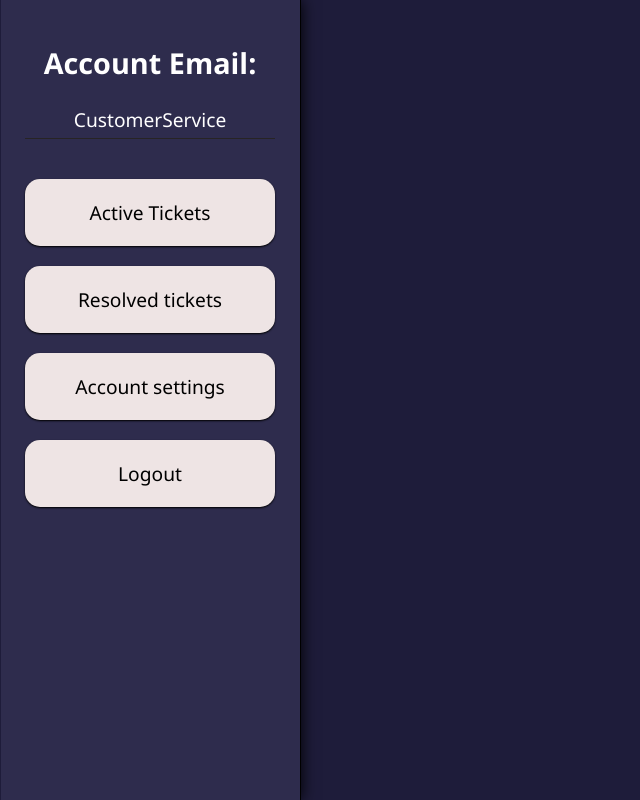
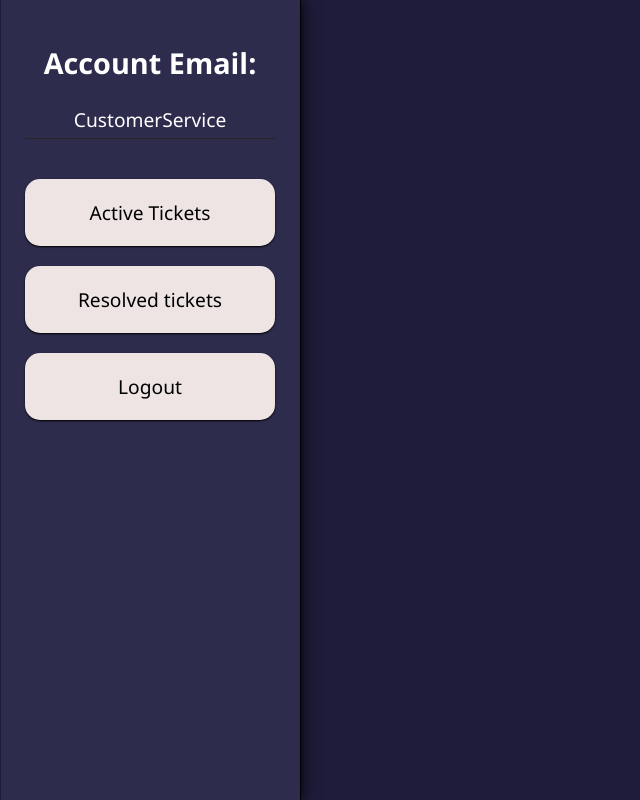
Before and after one commit to davezargar/CRM, a React (Vite) app in the folder client/: page /customer-service-panel in a window 1280 px wide. Shown: the whole page, without its empty margins (0-640 px from the left). Built offline with nearby package versions, Linux system fonts and the light colour scheme.

Commit message:
removed account settings from navbar

```diff
--- a/client/src/NavBar.jsx
+++ b/client/src/NavBar.jsx
@@ -17,10 +17,10 @@ const NavLinks = {
     CustomerService: [
         { name: "Active Tickets", path: "/customer-service-panel/tickets" },
         { name: "Resolved tickets", path: "/customer-service-panel/tickets/resolved" },
-        { name: "Account settings", path: "/customer-service-panel/account-settings" },
     ]
 };
 
+/*        { name: "Account settings", path: "/customer-service-panel/account-settings" },*/
 function NavBar() {
     const role = use(RoleContext);
     const navigate = useNavigate();
```
